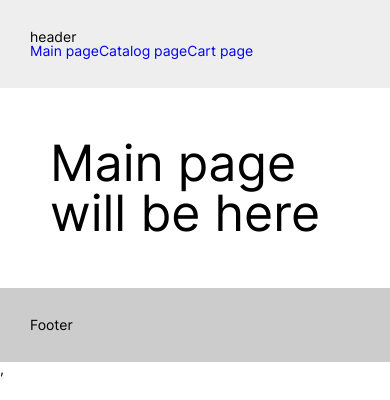
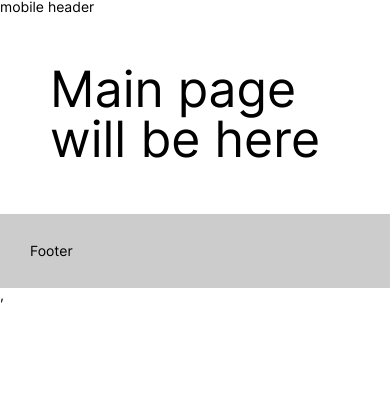
Before and after one commit to Ernian/sultan-project, a React (Vite) app: page / in a window 390 px wide. Shown: the top 400 px of the page. Built offline with nearby package versions, Linux system fonts and the light colour scheme.

Commit message:
слежение за изменением ширины экрана, mobileHeader, desktopHeader

```diff
--- a/src/App.tsx
+++ b/src/App.tsx
@@ -1,4 +1,6 @@
 import { BrowserRouter, Routes, Route } from 'react-router-dom'
+import { useAppDispatch } from './hooks/rtkHooks'
+import { changeScreenWidth } from './store/screenWidthSlice'
 import Layout from './components/layout'
 import MainPage from './pages/main'
 import CatalogPage from './pages/catalog'
@@ -6,6 +8,23 @@ import CartPage from './pages/cart'
 
 
 function App() {
+  const dispatch = useAppDispatch()
+
+  const debounce = (fn: Function, ms = 250) => {
+    let timeoutId: ReturnType<typeof setTimeout>
+    return function (this: any, ...args: any[]) {
+      clearTimeout(timeoutId)
+      timeoutId = setTimeout(() => fn.apply(this, args), ms)
+    }
+  }
+
+  window.addEventListener(
+    "resize",
+    debounce(() => {
+      dispatch(changeScreenWidth(document.documentElement.clientWidth))
+    })
+  )
+
   return (
     <BrowserRouter>
       <Routes>
--- /dev/null
+++ b/src/components/desktopHeader/index.tsx
@@ -0,0 +1,9 @@
+const DesktopHeader = () => {
+  return (
+    <>
+      desktop header
+    </>
+  )
+}
+
+export default DesktopHeader
--- a/src/components/header/index.tsx
+++ b/src/components/header/index.tsx
@@ -1,15 +1,17 @@
 import { Link } from 'react-router-dom'
+import { useAppSelector } from '../../hooks/rtkHooks'
+import DesctopHeader from '../desktopHeader'
+import MobileHeader from '../mobileHeader'
 
-const Header = () => (
-  <header style={{
-    padding: 30,
-    backgroundColor: '#eee'
-  }}>
-    <h1>header</h1>
-    <Link to='/'>Main page</Link>
-    <Link to='/catalog'>Catalog page</Link>
-    <Link to='/cart'>Cart page</Link>
-  </header>
-)
+const Header = () => {
+  const { width } = useAppSelector(state => state.screenWidth)
+
+
+  return (
+    <header>
+      {width > 1200 ? <DesctopHeader /> : <MobileHeader />}
+    </header>
+  )
+}
 
 export default Header
--- /dev/null
+++ b/src/components/mobileHeader/index.tsx
@@ -0,0 +1,9 @@
+const MobileHeader = () => {
+  return (
+    <>
+      mobile header
+    </>
+  )
+}
+
+export default MobileHeader
--- /dev/null
+++ b/src/types.ts
@@ -0,0 +1,3 @@
+export interface IScreenWidth {
+  width: number
+}
```
